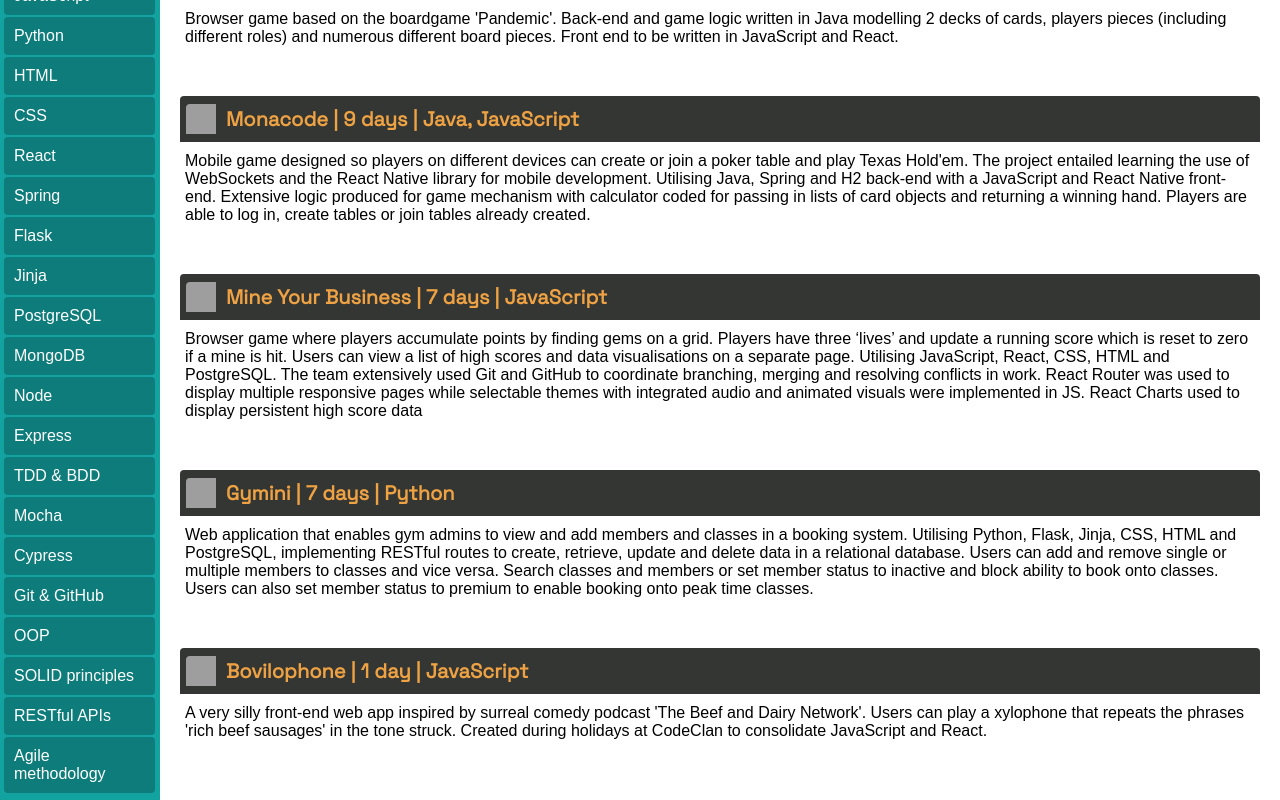
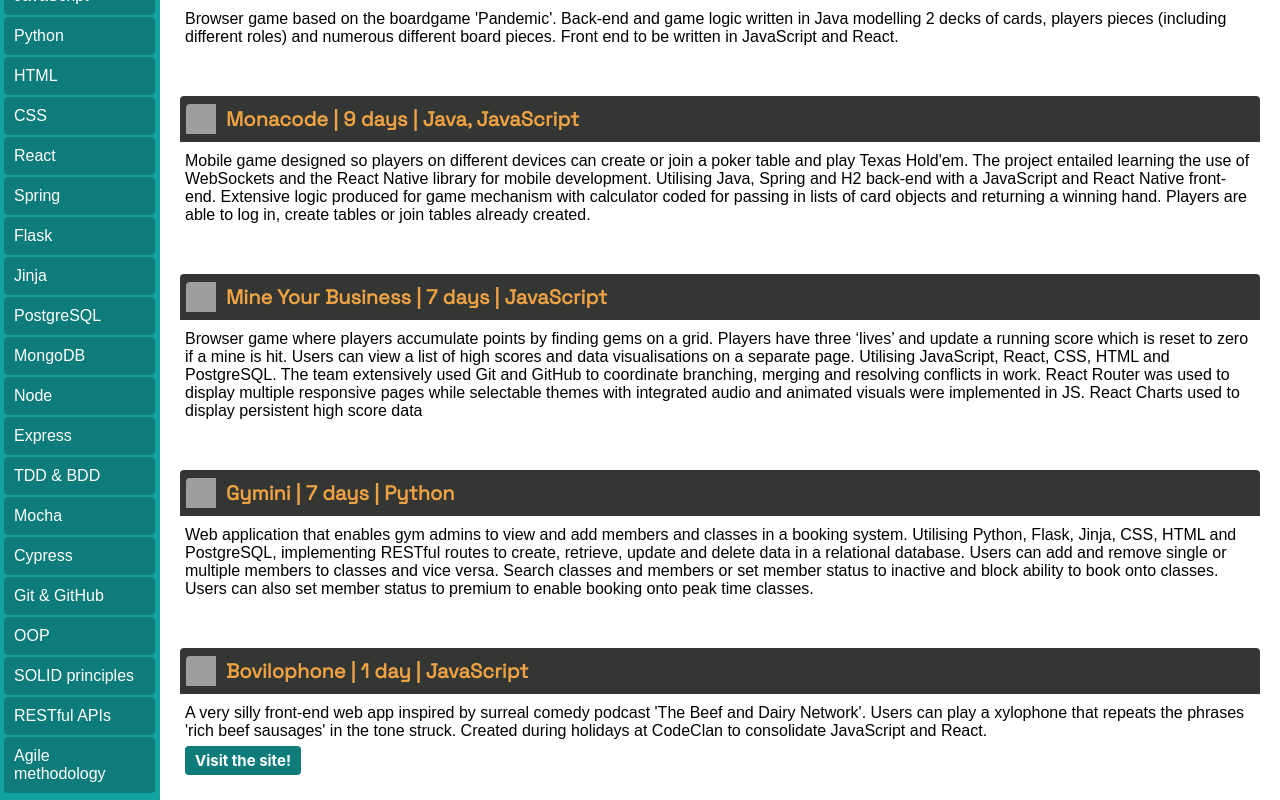
Before and after one commit to StrtMilne/portfolio-site, a React (Create React App) app: page /coding in a window 1280 px wide. Shown: the part 254-1054 px from the top of the page. Built offline with nearby package versions, Linux system fonts and the light colour scheme; grey boxes are pictures that could not be loaded; a web font is replaced by a local one.

Commit message:
added link to deployed site

```diff
--- a/src/components/Project.js
+++ b/src/components/Project.js
@@ -12,6 +12,7 @@ const Skill = function ({key, project}) {
                 <h1 className="project-name">{project.name}</h1>
             </div>
             <p className="project-blurb">{project.blurb}</p>
+            {project.site?<a href= {project.site} className="deployed" target="_blank">Visit the site!</a> : null }
 
         </div>
     )
--- a/src/components/ProjectsList.js
+++ b/src/components/ProjectsList.js
@@ -29,7 +29,8 @@ const ProjectsList = function () {
         {
             name: "Bovilophone | 1 day | JavaScript",
             link: "https://github.com/StrtMilne/Bovilophone",
-            blurb: "A very silly front-end web app inspired by surreal comedy podcast 'The Beef and Dairy Network'. Users can play a xylophone that repeats the phrases 'rich beef sausages' in the tone struck. Created during holidays at CodeClan to consolidate JavaScript and React."
+            blurb: "A very silly front-end web app inspired by surreal comedy podcast 'The Beef and Dairy Network'. Users can play a xylophone that repeats the phrases 'rich beef sausages' in the tone struck. Created during holidays at CodeClan to consolidate JavaScript and React.",
+            site: "https://bovilophone.netlify.app/"
         }
     ];
 
--- a/src/static/Project.css
+++ b/src/static/Project.css
@@ -45,3 +45,14 @@
 p {
      text-align: left;
 }
+
+.deployed {
+    background-color: #0E7C7B;
+    color: white;
+    border-radius: 4px;
+    text-decoration: none;
+    font-weight: bold;
+    font-size: 15px;
+    margin: 5px;
+    padding: 5px 10px;
+}
```
